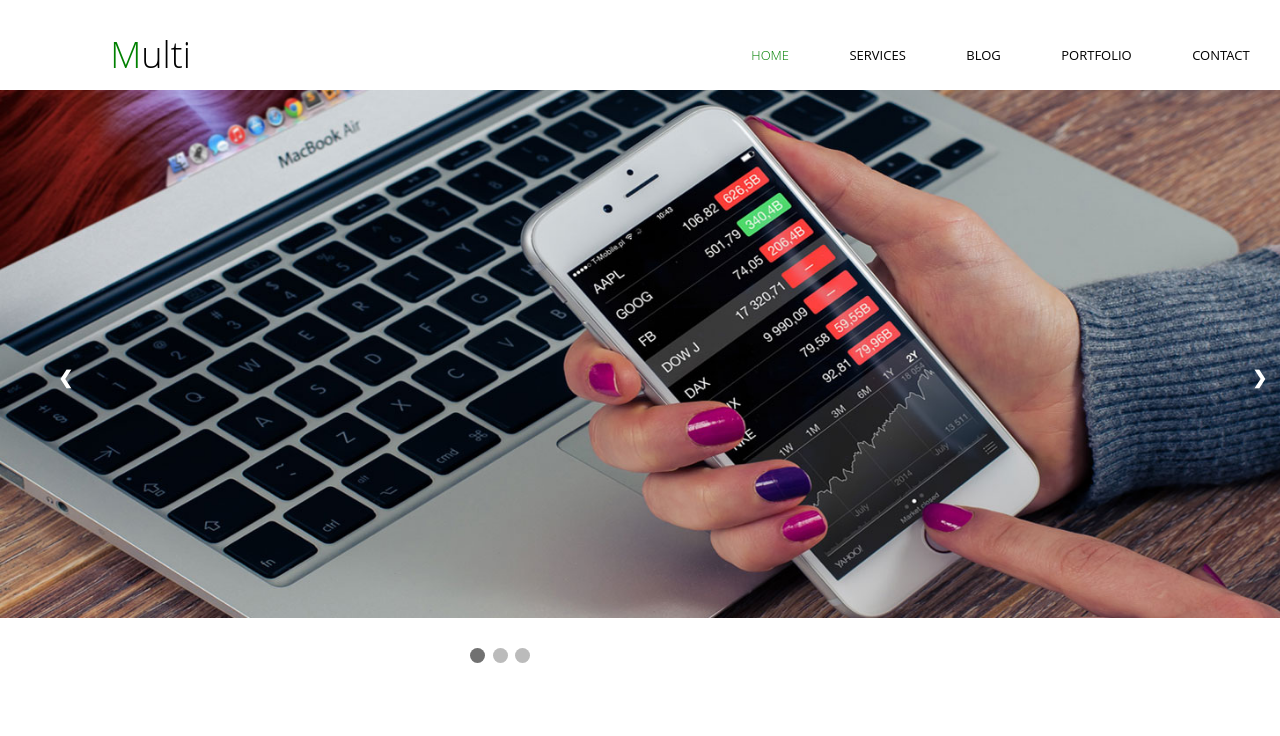
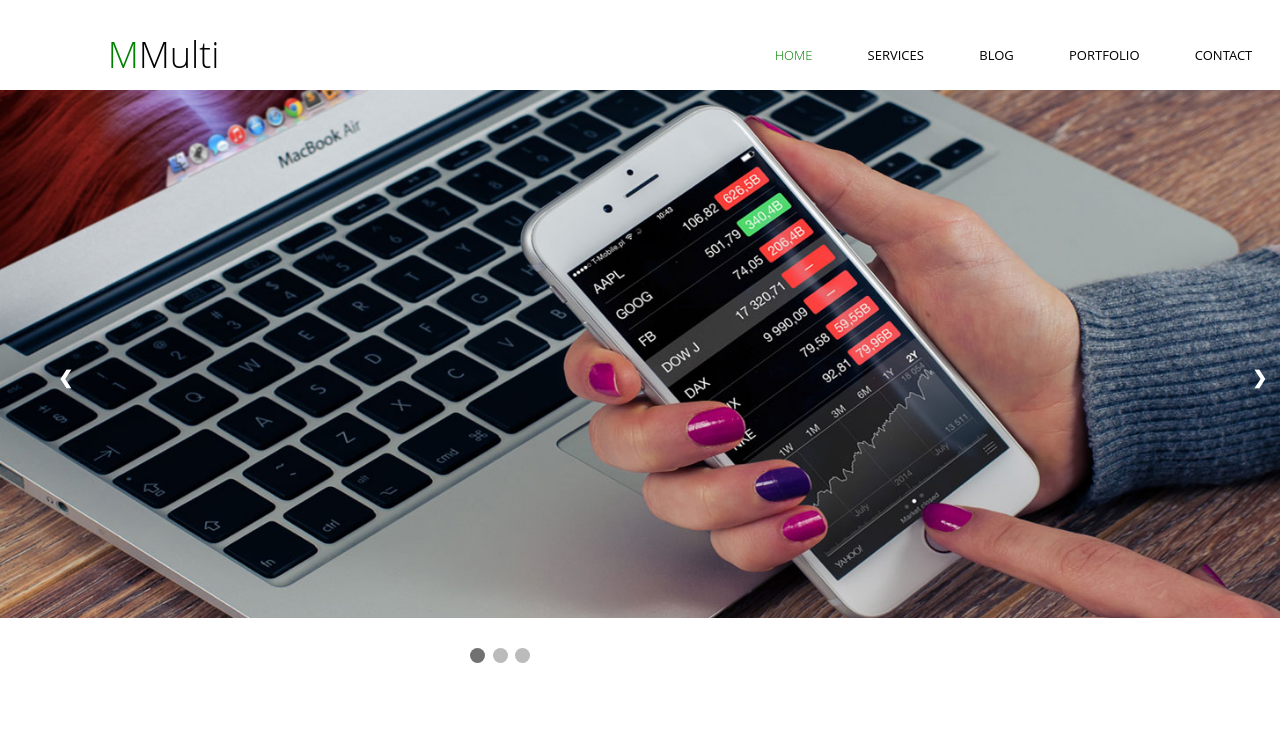
Before and after one commit to rohitkatbamna/roud12, a plain HTML site: page index.html in a window 1280 px wide. Shown: the top 736 px of the page. Drawn offline with Linux system fonts and the light colour scheme.

Commit message:
Update index.html

```diff
--- a/index.html
+++ b/index.html
@@ -11,7 +11,7 @@
     <body>
         <header>
             <nav>
-                <h1><span>M</span>ulti</h1>
+                <h1><span>M</span>Multi</h1>
                 <h2><span>HOME</span></h2>
                 <h2>SERVICES</h2>
                 <h2>BLOG</h2>
```
